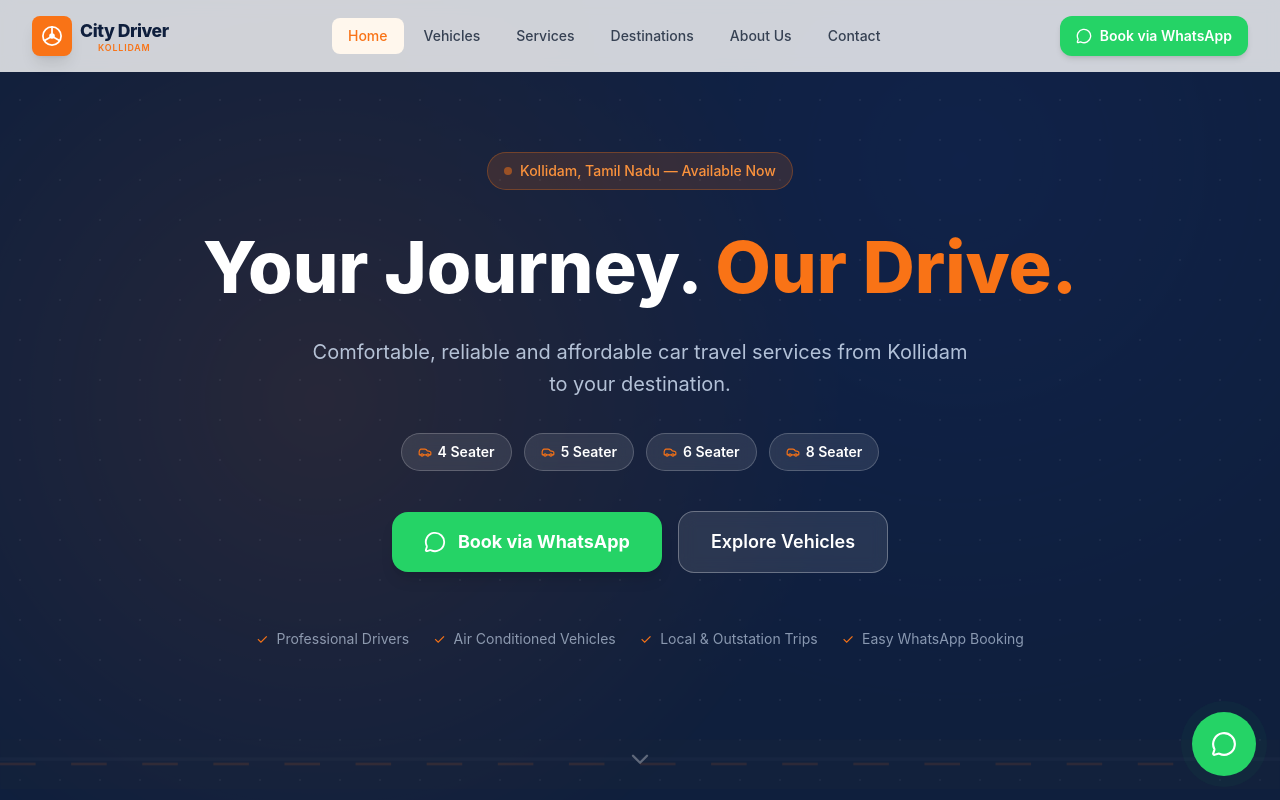
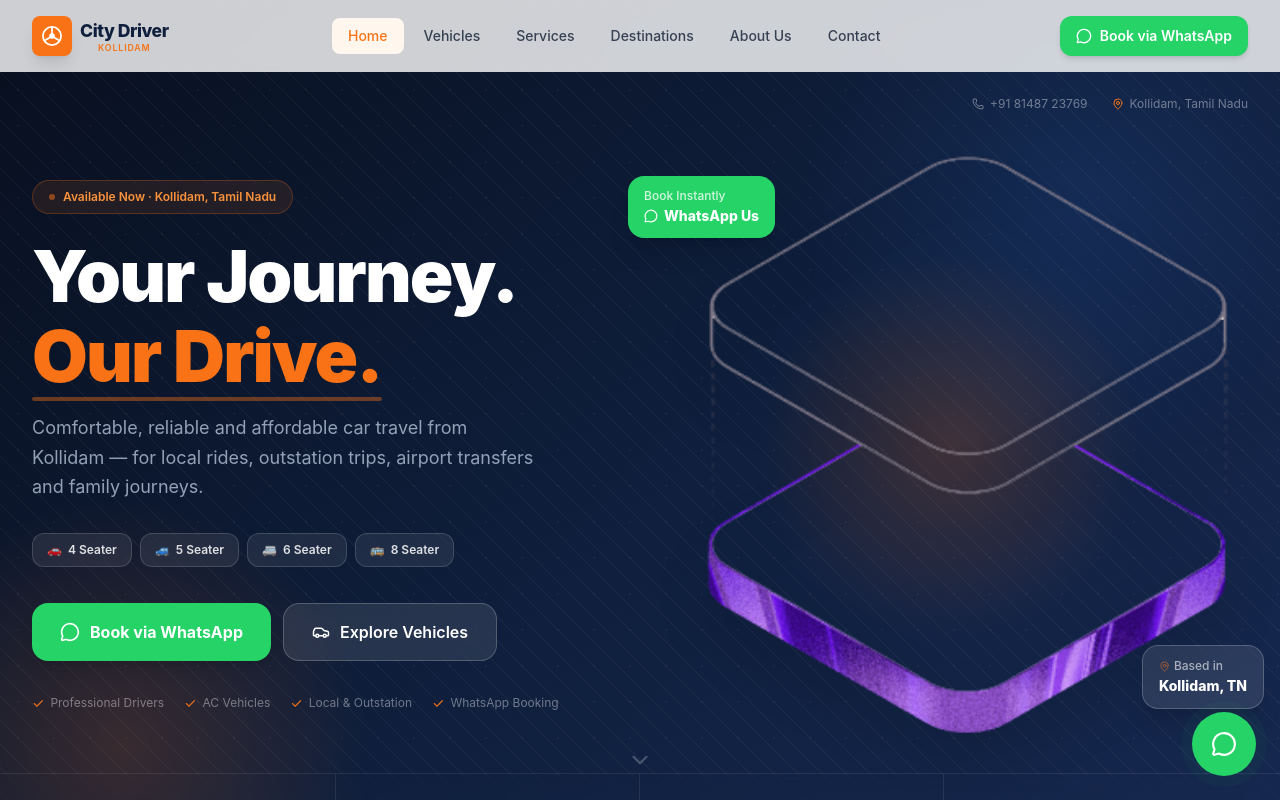
Before and after one commit to Gunalan183/City_Driver, a React (Vite) app: page / in a window 1280 px wide. Shown: the top 800 px of the page. Built offline with nearby package versions, Linux system fonts and the light colour scheme.

Commit message:
feat: redesign Hero section with split layout and car image

```diff
--- a/src/components/Hero.jsx
+++ b/src/components/Hero.jsx
@@ -1,167 +1,278 @@
 import { motion } from 'framer-motion'
-import { MessageCircle, Car, ChevronDown } from 'lucide-react'
-import { openWhatsApp, waMessages } from '../utils/whatsapp'
+import { MessageCircle, Car, ChevronDown, MapPin, Phone } from 'lucide-react'
+import { openWhatsApp, waMessages, PHONE_RAW, WA_PHONE } from '../utils/whatsapp'
+import heroCar from '../assets/hero.png'
 
-const fadeUp = {
-  hidden: { opacity: 0, y: 30 },
+const fadeLeft = {
+  hidden: { opacity: 0, x: -50 },
   visible: (i = 0) => ({
-    opacity: 1,
-    y: 0,
-    transition: { duration: 0.6, delay: i * 0.12, ease: 'easeOut' },
+    opacity: 1, x: 0,
+    transition: { duration: 0.7, delay: i * 0.13, ease: [0.22, 1, 0.36, 1] },
   }),
 }
 
-const seatOptions = ['4 Seater', '5 Seater', '6 Seater', '8 Seater']
+const fadeRight = {
+  hidden: { opacity: 0, x: 50 },
+  visible: {
+    opacity: 1, x: 0,
+    transition: { duration: 0.9, delay: 0.3, ease: [0.22, 1, 0.36, 1] },
+  },
+}
+
+const seatOptions = [
+  { label: '4 Seater', icon: '🚗' },
+  { label: '5 Seater', icon: '🚙' },
+  { label: '6 Seater', icon: '🚐' },
+  { label: '8 Seater', icon: '🚌' },
+]
+
+const stats = [
+  { value: '4–8', label: 'Seater Options' },
+  { value: 'AC', label: 'All Vehicles' },
+  { value: '24/7', label: 'WhatsApp Support' },
+  { value: '100+', label: 'Destinations' },
+]
 
 export default function Hero() {
   const handleExplore = () => {
-    const el = document.getElementById('vehicles')
-    if (el) el.scrollIntoView({ behavior: 'smooth' })
+    document.getElementById('vehicles')?.scrollIntoView({ behavior: 'smooth' })
   }
 
   return (
     <section
       id="home"
-      className="relative min-h-screen flex items-center justify-center overflow-hidden bg-[#0f1f3d]"
+      className="relative min-h-screen flex flex-col overflow-hidden"
       aria-label="Hero section"
+      style={{ background: 'linear-gradient(135deg, #080f1e 0%, #0f1f3d 55%, #162850 100%)' }}
     >
-      {/* Background pattern */}
-      <div className="absolute inset-0 opacity-10" aria-hidden="true">
-        <div className="absolute inset-0" style={{
-          backgroundImage: `radial-gradient(circle at 25% 50%, #f97316 0%, transparent 50%),
-                            radial-gradient(circle at 75% 20%, #1e40af 0%, transparent 50%)`
-        }} />
+      {/* ── Decorative blobs ── */}
+      <div aria-hidden="true" className="pointer-events-none absolute inset-0 overflow-hidden">
+        {/* Orange glow bottom-left */}
+        <div className="absolute -bottom-32 -left-32 w-[500px] h-[500px] rounded-full"
+          style={{ background: 'radial-gradient(circle, rgba(249,115,22,0.18) 0%, transparent 70%)' }} />
+        {/* Blue glow top-right */}
+        <div className="absolute -top-24 -right-24 w-[600px] h-[600px] rounded-full"
+          style={{ background: 'radial-gradient(circle, rgba(59,130,246,0.12) 0%, transparent 65%)' }} />
+        {/* Dot grid */}
+        <div className="absolute inset-0 opacity-[0.04]"
+          style={{
+            backgroundImage: 'radial-gradient(circle, #ffffff 1.2px, transparent 1.2px)',
+            backgroundSize: '36px 36px',
+          }}
+        />
+        {/* Diagonal stripe overlay */}
+        <div className="absolute inset-0 opacity-[0.03]"
+          style={{
+            backgroundImage: 'repeating-linear-gradient(45deg, #ffffff 0, #ffffff 1px, transparent 0, transparent 50%)',
+            backgroundSize: '24px 24px',
+          }}
+        />
       </div>
 
-      {/* Grid dots */}
-      <div className="absolute inset-0 opacity-5" aria-hidden="true"
-        style={{
-          backgroundImage: 'radial-gradient(circle, #ffffff 1px, transparent 1px)',
-          backgroundSize: '40px 40px'
-        }}
-      />
-
-      {/* Road illustration at bottom */}
-      <div className="absolute bottom-0 left-0 right-0 h-24 opacity-20" aria-hidden="true">
-        <svg viewBox="0 0 1440 96" fill="none" xmlns="http://www.w3.org/2000/svg" className="w-full">
-          <rect y="40" width="1440" height="56" fill="#1e293b" />
-          <rect y="60" width="1440" height="4" fill="#374151" />
-          {/* Dashed lane markers */}
-          {Array.from({ length: 20 }).map((_, i) => (
-            <rect key={i} x={i * 80} y="66" width="40" height="3" fill="#f97316" opacity="0.6" />
-          ))}
-        </svg>
-      </div>
-
-      <div className="relative z-10 max-w-7xl mx-auto px-4 sm:px-6 lg:px-8 py-24 text-center">
-        {/* Badge */}
+      {/* ── Top contact bar ── */}
       <motion.div
-          custom={0}
-          variants={fadeUp}
-          initial="hidden"
-          animate="visible"
-          className="inline-flex items-center gap-2 bg-[#f97316]/15 border border-[#f97316]/30 text-[#fb923c] text-sm font-medium px-4 py-2 rounded-full mb-8"
+        initial={{ opacity: 0, y: -20 }}
+        animate={{ opacity: 1, y: 0 }}
+        transition={{ duration: 0.5, delay: 0.1 }}
+        className="relative z-10 hidden md:flex items-center justify-end gap-6 px-8 pt-24 pb-2 text-white/40 text-xs"
       >
-          <span className="w-2 h-2 rounded-full bg-[#f97316] animate-pulse" />
-          Kollidam, Tamil Nadu — Available Now
+        <a href={PHONE_RAW} className="flex items-center gap-1.5 hover:text-[#f97316] transition-colors">
+          <Phone size={12} /> {WA_PHONE}
+        </a>
+        <span className="flex items-center gap-1.5">
+          <MapPin size={12} className="text-[#f97316]" /> Kollidam, Tamil Nadu
+        </span>
       </motion.div>
 
-        {/* Main Heading */}
+      {/* ── Main content ── */}
+      <div className="relative z-10 flex-1 flex items-center max-w-7xl mx-auto w-full px-4 sm:px-6 lg:px-8 py-16 md:py-8">
+        <div className="grid grid-cols-1 lg:grid-cols-2 gap-10 lg:gap-6 items-center w-full">
+
+          {/* ── LEFT — Text content ── */}
+          <div className="flex flex-col items-start">
+
+            {/* Availability pill */}
+            <motion.div
+              custom={0} variants={fadeLeft} initial="hidden" animate="visible"
+              className="flex items-center gap-2 bg-[#f97316]/10 border border-[#f97316]/25 text-[#fb923c] text-xs font-semibold px-4 py-2 rounded-full mb-6 backdrop-blur-sm"
+            >
+              <span className="w-1.5 h-1.5 rounded-full bg-[#f97316] animate-pulse" />
+              Available Now · Kollidam, Tamil Nadu
+            </motion.div>
+
+            {/* Heading */}
             <motion.h1
-          custom={1}
-          variants={fadeUp}
-          initial="hidden"
-          animate="visible"
-          className="text-4xl sm:text-5xl md:text-6xl lg:text-7xl font-extrabold text-white leading-tight mb-6"
+              custom={1} variants={fadeLeft} initial="hidden" animate="visible"
+              className="text-4xl sm:text-5xl lg:text-6xl xl:text-7xl font-black text-white leading-[1.05] tracking-tight mb-5"
             >
-          Your Journey.{' '}
+              Your Journey.
+              <br />
+              <span className="relative inline-block mt-1">
                 <span className="text-[#f97316]">Our Drive.</span>
+                {/* Underline accent */}
+                <motion.span
+                  initial={{ scaleX: 0 }}
+                  animate={{ scaleX: 1 }}
+                  transition={{ duration: 0.7, delay: 0.8, ease: 'easeOut' }}
+                  className="absolute -bottom-2 left-0 h-1 w-full bg-[#f97316]/40 rounded-full origin-left"
+                  aria-hidden="true"
+                />
+              </span>
             </motion.h1>
 
             {/* Subtitle */}
             <motion.p
-          custom={2}
-          variants={fadeUp}
-          initial="hidden"
-          animate="visible"
-          className="text-lg sm:text-xl text-blue-100/80 max-w-2xl mx-auto mb-8 leading-relaxed"
+              custom={2} variants={fadeLeft} initial="hidden" animate="visible"
+              className="text-base sm:text-lg text-blue-100/65 max-w-lg mb-8 leading-relaxed"
             >
-          Comfortable, reliable and affordable car travel services from Kollidam to your destination.
+              Comfortable, reliable and affordable car travel from
+              Kollidam — for local rides, outstation trips, airport
+              transfers and family journeys.
             </motion.p>
 
-        {/* Seat options pills */}
+            {/* Seat pills */}
             <motion.div
-          custom={3}
-          variants={fadeUp}
-          initial="hidden"
-          animate="visible"
-          className="flex flex-wrap justify-center gap-3 mb-10"
+              custom={3} variants={fadeLeft} initial="hidden" animate="visible"
+              className="flex flex-wrap gap-2 mb-9"
             >
-          {seatOptions.map((option) => (
-            <span
-              key={option}
-              className="flex items-center gap-1.5 bg-white/10 border border-white/20 text-white text-sm font-semibold px-4 py-2 rounded-full backdrop-blur-sm"
+              {seatOptions.map((opt) => (
+                <span key={opt.label}
+                  className="flex items-center gap-1.5 bg-white/8 border border-white/15 text-white/85 text-xs font-semibold px-3.5 py-2 rounded-xl backdrop-blur-sm"
                 >
-              <Car size={14} className="text-[#f97316]" />
-              {option}
+                  <span>{opt.icon}</span>
+                  {opt.label}
                 </span>
               ))}
             </motion.div>
 
-        {/* CTA Buttons */}
+            {/* CTA buttons */}
             <motion.div
-          custom={4}
-          variants={fadeUp}
-          initial="hidden"
-          animate="visible"
-          className="flex flex-col sm:flex-row gap-4 justify-center items-center"
+              custom={4} variants={fadeLeft} initial="hidden" animate="visible"
+              className="flex flex-col sm:flex-row gap-3 w-full sm:w-auto"
             >
               <motion.button
-            whileHover={{ scale: 1.04, boxShadow: '0 8px 30px rgba(37,211,102,0.4)' }}
+                whileHover={{ scale: 1.04, boxShadow: '0 10px 35px rgba(37,211,102,0.45)' }}
                 whileTap={{ scale: 0.96 }}
                 onClick={() => openWhatsApp(waMessages.general())}
-            className="flex items-center gap-3 bg-[#25D366] hover:bg-[#20bd5c] text-white font-bold px-8 py-4 rounded-2xl shadow-lg text-lg transition-all duration-200"
+                className="flex items-center justify-center gap-2.5 bg-[#25D366] hover:bg-[#20bd5c] text-white font-bold px-7 py-4 rounded-2xl shadow-lg text-base transition-all duration-200"
                 aria-label="Book via WhatsApp"
               >
-            <MessageCircle size={22} />
+                <MessageCircle size={20} />
                 Book via WhatsApp
               </motion.button>
               <motion.button
                 whileHover={{ scale: 1.04 }}
                 whileTap={{ scale: 0.96 }}
                 onClick={handleExplore}
-            className="flex items-center gap-2 bg-white/10 border border-white/30 hover:bg-white/20 text-white font-semibold px-8 py-4 rounded-2xl backdrop-blur-sm text-lg transition-all duration-200"
+                className="flex items-center justify-center gap-2.5 bg-white/10 border border-white/20 hover:bg-white/18 text-white font-semibold px-7 py-4 rounded-2xl backdrop-blur-sm text-base transition-all duration-200"
                 aria-label="Explore vehicles"
               >
+                <Car size={18} />
                 Explore Vehicles
               </motion.button>
             </motion.div>
 
-        {/* Trust indicators */}
+            {/* Trust row */}
             <motion.div
-          custom={5}
-          variants={fadeUp}
-          initial="hidden"
-          animate="visible"
-          className="mt-14 flex flex-wrap justify-center gap-6 text-blue-100/60 text-sm"
+              custom={5} variants={fadeLeft} initial="hidden" animate="visible"
+              className="mt-8 flex flex-wrap gap-x-5 gap-y-2"
             >
-          {['Professional Drivers', 'Air Conditioned Vehicles', 'Local & Outstation Trips', 'Easy WhatsApp Booking'].map((item) => (
-            <span key={item} className="flex items-center gap-2">
-              <span className="text-[#f97316]">✓</span> {item}
+              {['Professional Drivers', 'AC Vehicles', 'Local & Outstation', 'WhatsApp Booking'].map((item) => (
+                <span key={item} className="flex items-center gap-1.5 text-white/40 text-xs">
+                  <span className="text-[#f97316] text-sm">✓</span> {item}
                 </span>
               ))}
             </motion.div>
           </div>
 
-      {/* Scroll indicator */}
+          {/* ── RIGHT — Car image ── */}
+          <motion.div
+            variants={fadeRight} initial="hidden" animate="visible"
+            className="relative flex items-center justify-center lg:justify-end"
+          >
+            {/* Glow ring behind car */}
+            <div
+              aria-hidden="true"
+              className="absolute inset-0 flex items-center justify-center pointer-events-none"
+            >
+              <div className="w-[420px] h-[420px] rounded-full opacity-20"
+                style={{ background: 'radial-gradient(circle, #f97316 0%, transparent 65%)' }} />
+            </div>
+
+            {/* Car image */}
+            <motion.div
+              animate={{ y: [0, -12, 0] }}
+              transition={{ duration: 4, repeat: Infinity, ease: 'easeInOut' }}
+              className="relative z-10 w-full max-w-[560px]"
+            >
+              <img
+                src={heroCar}
+                alt="City Driver Kollidam — comfortable car travel"
+                className="w-full h-auto object-contain drop-shadow-2xl"
+                loading="eager"
+              />
+            </motion.div>
+
+            {/* Floating badge — WhatsApp */}
+            <motion.div
+              initial={{ opacity: 0, scale: 0.7 }}
+              animate={{ opacity: 1, scale: 1 }}
+              transition={{ delay: 1.1, type: 'spring', stiffness: 200 }}
+              className="absolute top-6 left-4 sm:left-0 lg:-left-6 bg-[#25D366] text-white rounded-2xl px-4 py-3 shadow-xl z-20 cursor-pointer"
+              onClick={() => openWhatsApp(waMessages.general())}
+              role="button"
+              aria-label="Book via WhatsApp"
+            >
+              <p className="text-xs font-medium opacity-80">Book Instantly</p>
+              <p className="text-sm font-extrabold flex items-center gap-1.5 mt-0.5">
+                <MessageCircle size={14} /> WhatsApp Us
+              </p>
+            </motion.div>
+
+            {/* Floating badge — Location */}
+            <motion.div
+              initial={{ opacity: 0, scale: 0.7 }}
+              animate={{ opacity: 1, scale: 1 }}
+              transition={{ delay: 1.3, type: 'spring', stiffness: 200 }}
+              className="absolute bottom-8 right-2 sm:right-0 lg:-right-4 bg-white/10 border border-white/20 backdrop-blur-md text-white rounded-2xl px-4 py-3 shadow-xl z-20"
+            >
+              <p className="text-xs font-medium opacity-60 flex items-center gap-1">
+                <MapPin size={11} className="text-[#f97316]" /> Based in
+              </p>
+              <p className="text-sm font-extrabold mt-0.5">Kollidam, TN</p>
+            </motion.div>
+          </motion.div>
+        </div>
+      </div>
+
+      {/* ── Stats strip ── */}
+      <motion.div
+        initial={{ opacity: 0, y: 30 }}
+        animate={{ opacity: 1, y: 0 }}
+        transition={{ duration: 0.6, delay: 0.9 }}
+        className="relative z-10 border-t border-white/8 backdrop-blur-sm"
+      >
+        <div className="max-w-7xl mx-auto px-4 sm:px-6 lg:px-8">
+          <div className="grid grid-cols-2 sm:grid-cols-4 divide-x divide-white/8">
+            {stats.map((stat) => (
+              <div key={stat.label} className="flex flex-col items-center justify-center py-5 px-4 gap-0.5">
+                <span className="text-2xl sm:text-3xl font-black text-[#f97316]">{stat.value}</span>
+                <span className="text-white/45 text-xs font-medium tracking-wide uppercase">{stat.label}</span>
+              </div>
+            ))}
+          </div>
+        </div>
+      </motion.div>
+
+      {/* ── Scroll indicator ── */}
       <motion.div
         initial={{ opacity: 0 }}
         animate={{ opacity: 1, y: [0, 8, 0] }}
-        transition={{ delay: 1.5, duration: 1.5, repeat: Infinity }}
-        className="absolute bottom-8 left-1/2 -translate-x-1/2 text-white/40"
+        transition={{ delay: 1.8, duration: 1.8, repeat: Infinity }}
+        className="absolute bottom-20 sm:bottom-24 left-1/2 -translate-x-1/2 text-white/25 hidden sm:block"
         aria-hidden="true"
       >
-        <ChevronDown size={28} />
+        <ChevronDown size={26} />
       </motion.div>
     </section>
   )
```
Lines whose indentation alone changed are shown as unchanged.
